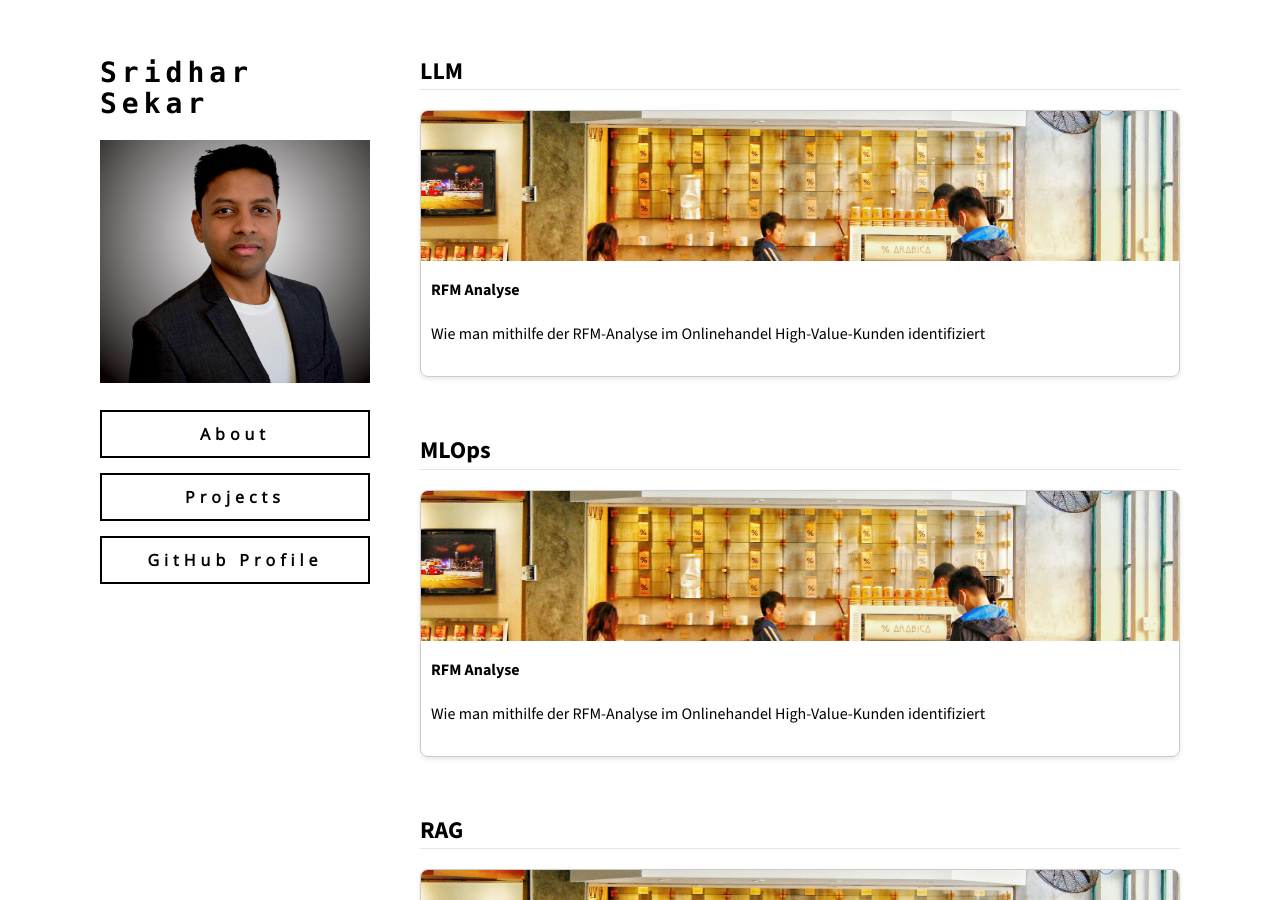
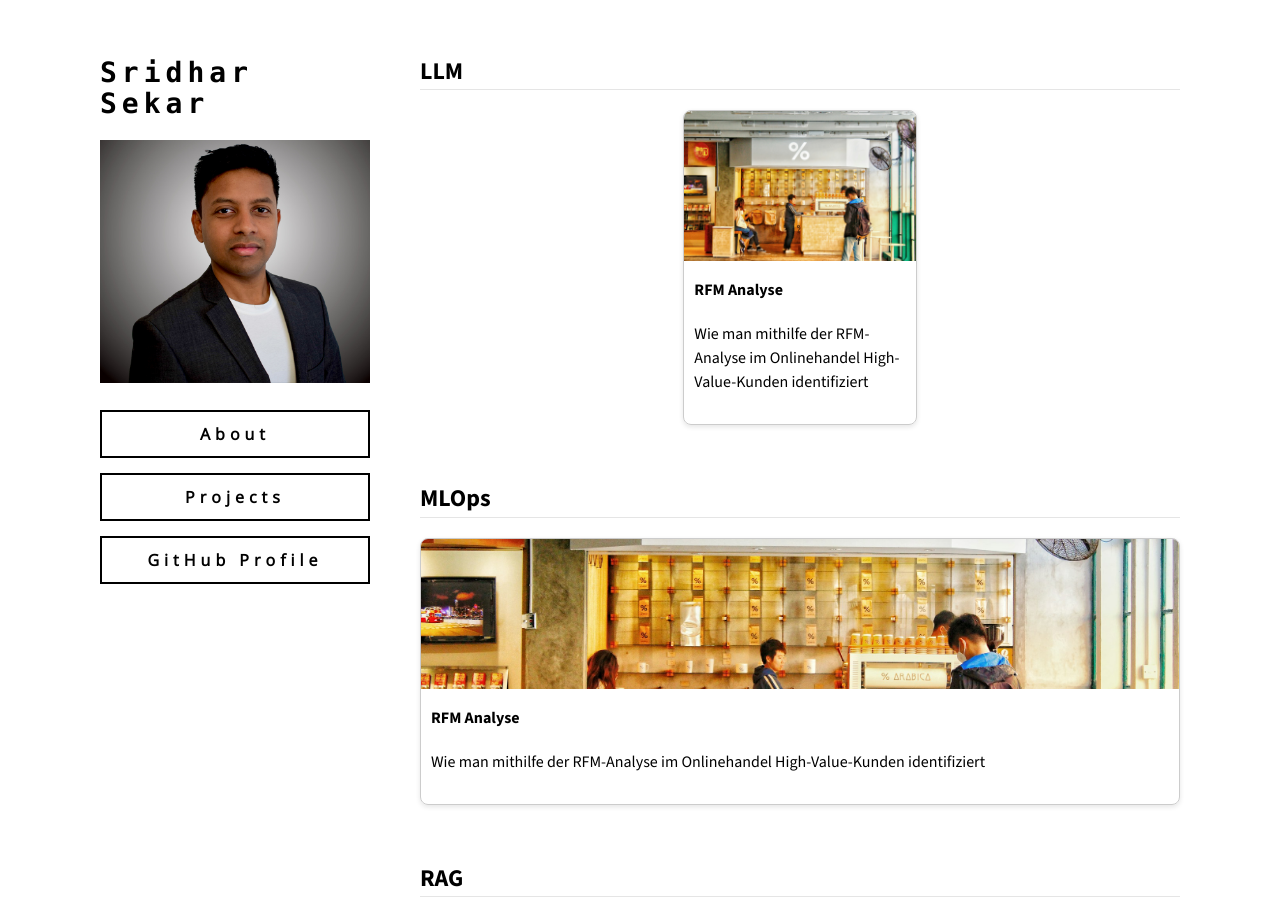
Before and after one commit to sridhar-portfolio/sridhar-portfolio.github.io, a Jekyll site: the page built from docs/projects.md, in a window 1280 px wide and 900 px high. Built offline with Jekyll 4.4.1, drawn with Linux system fonts in a browser that asks for light colours; our own code applies the rules of GitHub Pages for plain Markdown files; the repository's description, which GitHub fills in, is left out.

Commit message:
Adjust flex property for project item layout

```diff
--- a/docs/projects.md
+++ b/docs/projects.md
@@ -5,7 +5,7 @@
 <hr style="margin-top: 0; margin-bottom: 20px;">
 <div style="display: flex; flex-wrap: wrap; gap: 20px; justify-content: center;">
   <!-- ITEM 1 -->
-  <div style="flex: 1 1 calc(33.333% - 20px); box-sizing: border-box; border: 1px solid #ccc; border-radius: 8px; overflow: hidden; box-shadow: 0 2px 5px rgba(0,0,0,0.1);">
+  <div style="flex: 0 0 calc(33.333% - 20px); box-sizing: border-box; border: 1px solid #ccc; border-radius: 8px; overflow: hidden; box-shadow: 0 2px 5px rgba(0,0,0,0.1);">
     <a href="rfm_1.html">
       <img src="../assets/img/rfm_1_01.jpg" alt="RFM Analysis" style="width: 100%; height: 150px; object-fit: cover;">
       <p style="padding: 10px; text-align: left; font-weight: bold; margin-bottom: 0px;">RFM Analyse</p>
```
